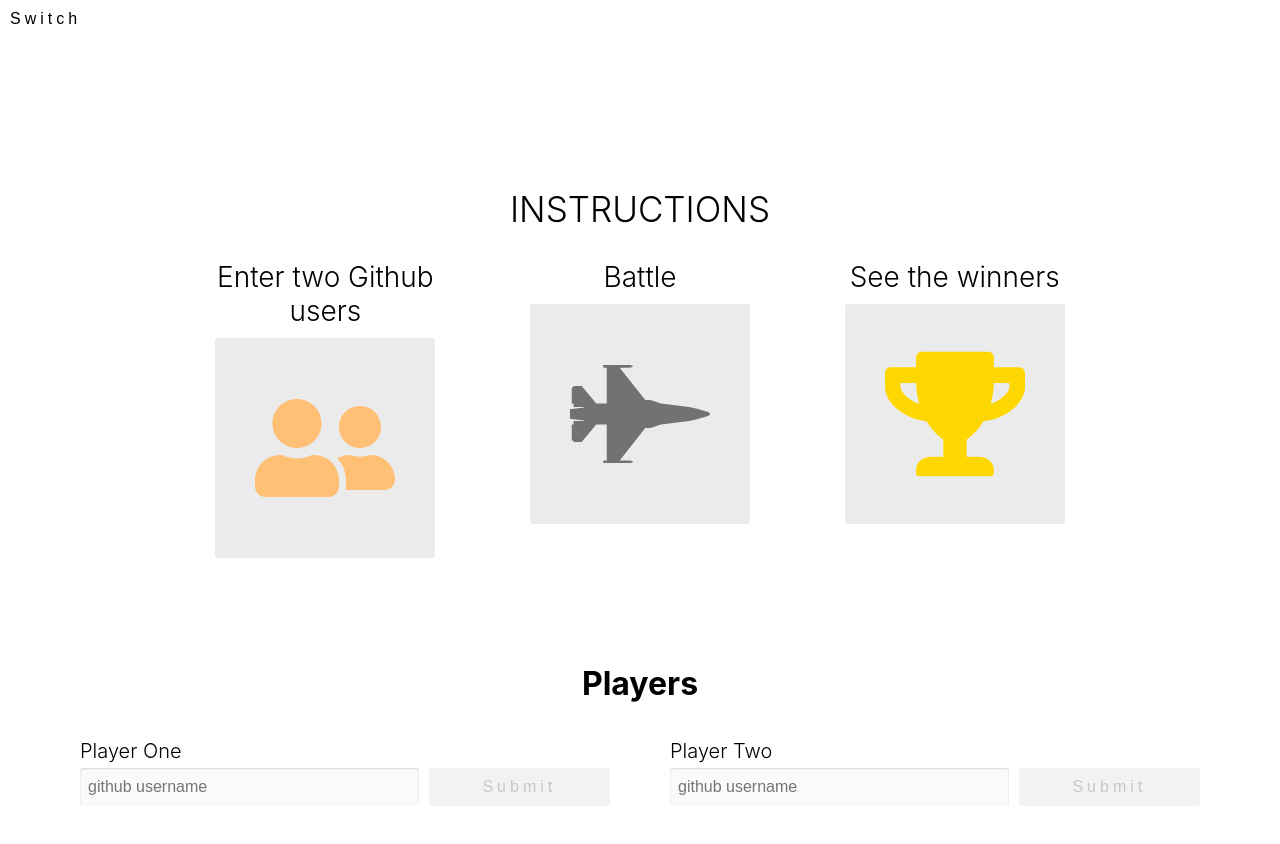
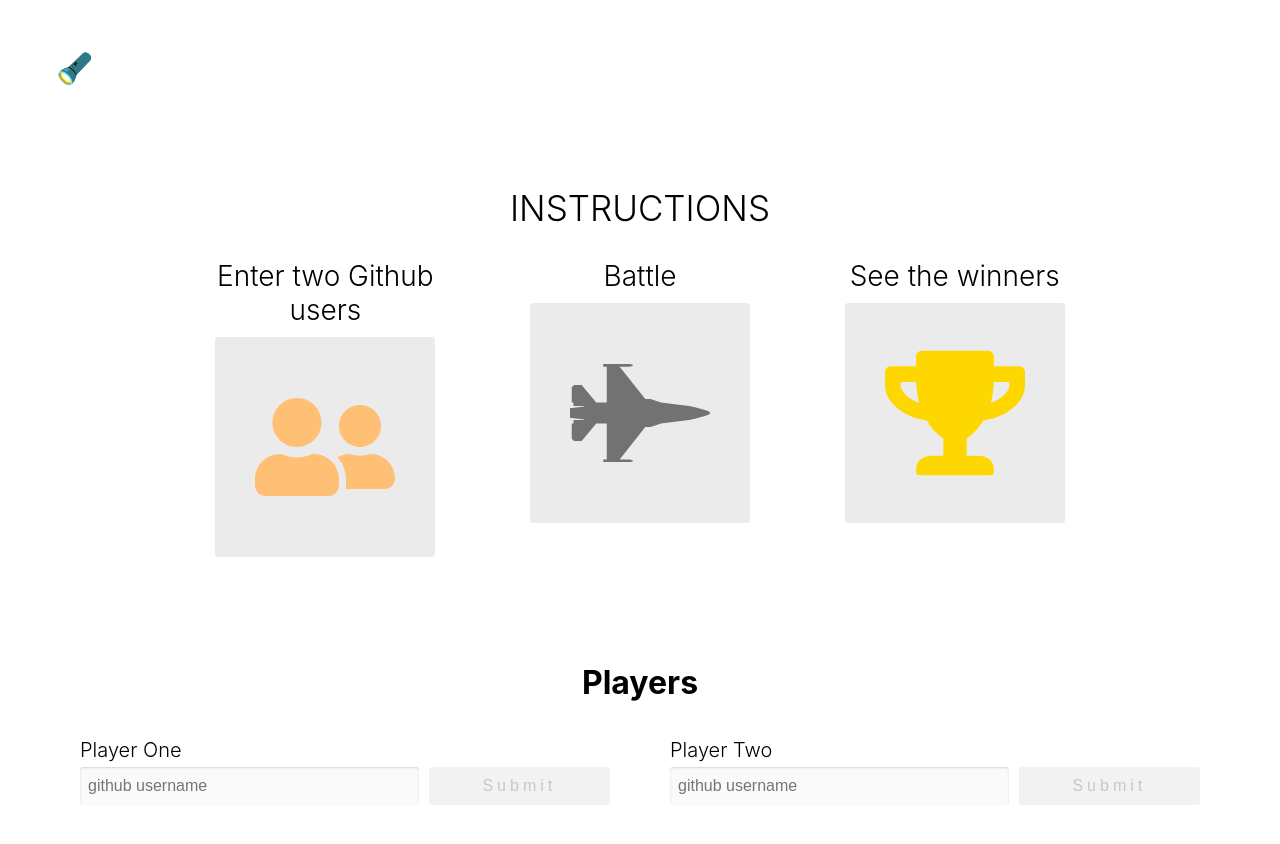
Before and after one commit to armanhalizadeh/github-battle, a React app: page / in a window 1280 px wide. Built offline with nearby package versions, Linux system fonts and the light colour scheme.

Commit message:
Added nav bar that controls toggles theme

```diff
--- /dev/null
+++ b/app/components/Nav.js
@@ -0,0 +1,20 @@
+import React from 'react'
+import { ThemeConsumer } from '../contexts/theme'
+
+export default function Nav () {
+    return (
+        <ThemeConsumer>
+            {( {theme, toggleTheme }) => (
+                <nav className = 'row space-between'>
+                    <button
+                        style = {{fontSize: 30}}
+                        className = 'btn-clear'
+                        onClick= {toggleTheme}
+                    >
+                        {theme === 'light' ? '🔦' : '💡' }
+                    </button>
+                </nav>
+            )}
+        </ThemeConsumer>
+    )
+}
--- a/app/index.css
+++ b/app/index.css
@@ -21,6 +21,12 @@ li {
     max-width: 1200px;
     margin: 0 auto;
     padding: 50px;
+}
+
+.dark {
+    color: #DADADA;
+    background: #1c2022;
+    min-height: 100%;
 }
 
 .flex-center {
--- a/app/index.js
+++ b/app/index.js
@@ -4,6 +4,7 @@ import './index.css'
 import Popular from './components/Popular'
 import Battle from './components/Battle'
 import {ThemeProvider} from './contexts/theme'
+import Nav from './components/Nav'
 
 // Component
 //  State
@@ -19,7 +20,7 @@ class App extends React.Component {
             theme: 'light',
             toggleTheme: () => {
                 this.setState(({ theme }) => ({
-                    theme: theme === 'light' ? 'theme' : 'dark'
+                    theme: theme === 'light' ? 'dark' : 'light'
                 }))
             }
 
@@ -40,12 +41,12 @@ class App extends React.Component {
 
         return (
             <ThemeProvider value = {this.state}>
-                <React.Fragment>
-                    <button className = "btn btn-clear" onClick = {this.handleClick}>Switch</button>
+                <div className = {this.state.theme}>
                     <div className = 'container'>
+                        <Nav />
                         {battle === true ?<Battle /> :<Popular />}
                     </div>
-                </React.Fragment>
+                </div>
             </ThemeProvider>
         )
     }
```
